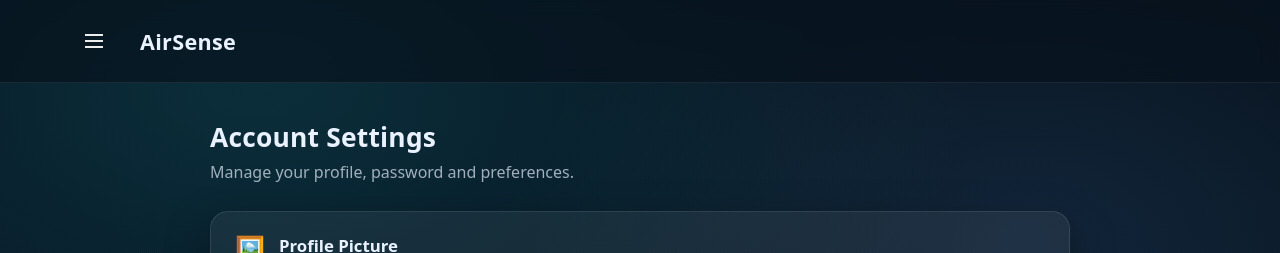
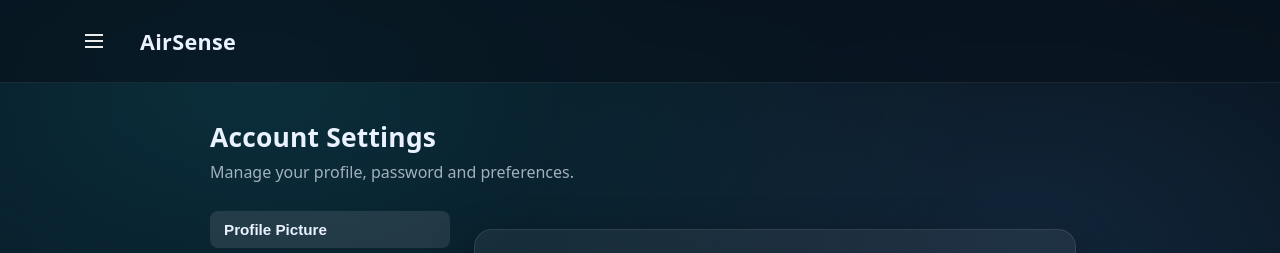
Before and after one commit to kernelkiranerys/GroupProject, a Django app: page /settings/ in a window 1280 px wide. Shown: the top 253 px of the page. Run offline with Django 4.2, Linux system fonts and the light colour scheme; the visitor is signed in with stand-in values (Sample User, id 1).

Commit message:
[INFO] Changes made to the requirements file for new moduals that are needed, redesign of the settings page has been implimented and improvements made to the profile pictures (More work needed on displaying and selecting current user picture)
Co-authored-by: Copilot <copilot@github.com>

```diff
--- a/Hyper_Local_Weather/models.py
+++ b/Hyper_Local_Weather/models.py
@@ -1,9 +1,10 @@
 from django.db import models
 from django.contrib.auth.models import User
+from django.core.validators import MinValueValidator
 
 class Profile(models.Model):
     user = models.OneToOneField(User, on_delete=models.CASCADE)
-    image = models.CharField(max_length=255, default='/static/Defaults/Default-profile.jpg')
+    image = models.ImageField(upload_to='profile_pics/', default='Defaults/Default-profile.jpg')
 
     def __str__(self):
         return f"{self.user.username}'s Profile"
--- a/requirements.txt
+++ b/requirements.txt
@@ -4,3 +4,4 @@ bme680
 smbus2
 pa1010d
 django-cors-headers
+Pillow
--- a/static/css/style.css
+++ b/static/css/style.css
@@ -256,16 +256,25 @@ body{
 .pill--soft{ background: rgba(34,211,238,0.08); border-color: rgba(34,211,238,0.18); }
 
 .footer{
-  margin-top: 18px;
+  position: fixed;
+  bottom: 0;
+  left: 0;
+  right: 0;
+  z-index: 1000;
   border-top: 1px solid rgba(255,255,255,0.08);
-  background: rgba(7,18,28,0.35);
+  background: rgba(7,18,28,0.85);
+  backdrop-filter: blur(10px);
 }
 .footer__inner{
   display:flex;
   justify-content: space-between;
   flex-wrap: wrap;
   gap: 10px;
-  padding: 14px 0;
+  padding: 14px 18px;
+}
+
+body {
+  padding-bottom: 60px; /* Adjust this value to match the height of your footer */
 }
 
 .pagehead{
@@ -998,6 +1007,70 @@ body{
   margin-top: 10px;
   height: 420px;
   position: relative;
+}
+
+/* ========= SETTINGS PAGE ========= */
+
+.settings-layout {
+  display: grid;
+  grid-template-columns: 240px 1fr;
+  gap: 24px;
+  margin-top: 18px;
+}
+
+.settings-nav {
+  display: flex;
+  flex-direction: column;
+  gap: 4px;
+}
+
+.settings-nav__btn {
+  width: 100%;
+  padding: 10px 14px;
+  border: 0;
+  background: transparent;
+  color: var(--muted);
+  font-size: 0.95rem;
+  font-weight: 700;
+  text-align: left;
+  border-radius: 8px;
+  cursor: pointer;
+  transition: background 0.2s, color 0.2s;
+}
+
+.settings-nav__btn:hover {
+  background: rgba(255, 255, 255, 0.06);
+  color: var(--text);
+}
+
+.settings-nav__btn--active {
+  background: rgba(255, 255, 255, 0.1);
+  color: var(--text);
+  font-weight: 800;
+}
+
+.tab-pane {
+  display: none;
+}
+
+.tab-pane:first-child {
+  display: block;
+}
+
+@media (max-width: 768px) {
+  .settings-layout {
+    grid-template-columns: 1fr;
+  }
+  .settings-nav {
+    flex-direction: row;
+    overflow-x: auto;
+    padding-bottom: 10px;
+  }
+  .settings-nav__btn {
+    white-space: nowrap;
+  }
+}
+
   overflow: hidden;
 
   border-radius: 16px;
--- a/templates/Hyper_Local_Weather/settings.html
+++ b/templates/Hyper_Local_Weather/settings.html
@@ -13,8 +13,18 @@
     </div>
   </div>
 
+  <div class="settings-layout">
+    <nav class="settings-nav">
+      <button class="settings-nav__btn" data-tab="profile-picture">Profile Picture</button>
+      <button class="settings-nav__btn" data-tab="profile">Profile</button>
+      <button class="settings-nav__btn" data-tab="password">Change Password</button>
+      <button class="settings-nav__btn" data-tab="appearance">Appearance</button>
+      <button class="settings-nav__btn" data-tab="account-info">Account Info</button>
+    </nav>
 
+    <div class="settings-content">
       <!-- ── PROFILE PICTURE SECTION ── -->
+      <div class="tab-pane" id="profile-picture">
         <div class="settings-section card">
           <div class="settings-section__head">
             <span class="settings-section__icon">🖼️</span>
@@ -24,10 +34,6 @@
             </div>
           </div>
 
-  <img src="{% static user.profile.avatar_url %}"> <img src="{% static 'Defaults/Default-profile.jpg' %}">
-
-  <!-- this section will load the images within the static directory to show the user the available avatars within static/User_Icons/ -->
-
           {% if avatar_success %}
             <div class="settings-alert settings-alert--ok">{{ avatar_success }}</div>
           {% endif %}
@@ -35,16 +41,23 @@
             <div class="settings-alert settings-alert--err">{{ avatar_error }}</div>
           {% endif %}
 
+          <form method="post" class="settings-form" enctype="multipart/form-data">
+            {% csrf_token %}
             <div class="avatar-modal">
               <div class="modal-header">
                 <div class="current-avatar-card">
                   <!--current avatar -->
-      <img src="{% static user.profile.avatar_url %}" alt="Current avatar" class="avatar-image">
+                  {% if user.profile.image %}
+                    <img src="{{ user.profile.image.url }}" alt="Current avatar" class="avatar-image">
+                  {% else %}
+                    <img src="{% static 'Defaults/Default-profile.jpg' %}" alt="Default profile picture" class="avatar-image">
+                  {% endif %}
                   <div class="avatar-circle large"></div>
                 </div>
 
                 <div class="import-card">
-      <button class="import-btn">Import own image</button>
+                  <input type="file" name="uploaded_avatar" id="id_uploaded_avatar" style="display: none;">
+                  <label for="id_uploaded_avatar" class="import-btn">Import own image</label>
                 </div>
               </div>
 
@@ -53,19 +66,20 @@
                 <div class="avatar-grid">
                   {% for avatar in avatars %}
                     <label class="avatar-option">
-          <input type="radio" name="avatar" value="{{ avatar }}" class="avatar-radio" {% if avatar == request.user.profile.avatar_url %}checked{% endif %}>
+                      <input type="radio" name="avatar" value="{{ avatar }}" class="avatar-radio" {% if avatar == request.user.profile.image %}checked{% endif %}>
                       <img src="{% static 'User_Icons/'|add:avatar %}" alt="Avatar" class="avatar-image">
                     </label>
                   {% endfor %}
-    <form method="post" class="settings-form">
-        {% csrf_token %}
+                </div>
+              </div>
+            </div>
             <button type="submit" name="change_avatar" class="auth-submit-btn settings-btn">Save Picture</button>
           </form>
         </div>
       </div>
-</div>
 
       <!-- ── PROFILE SECTION ── -->
+      <div class="tab-pane" id="profile">
         <div class="settings-section card">
           <div class="settings-section__head">
             <span class="settings-section__icon">👤</span>
@@ -110,8 +124,10 @@
             <button type="submit" name="update_profile" class="auth-submit-btn settings-btn">Save changes</button>
           </form>
         </div>
+      </div>
 
       <!-- ── PASSWORD SECTION ── -->
+      <div class="tab-pane" id="password">
         <div class="settings-section card">
           <div class="settings-section__head">
             <span class="settings-section__icon">🔒</span>
@@ -150,8 +166,10 @@
             <button type="submit" name="change_password" class="auth-submit-btn settings-btn">Change password</button>
           </form>
         </div>
+      </div>
 
       <!-- ── APPEARANCE SECTION ── -->
+      <div class="tab-pane" id="appearance">
         <div class="settings-section card">
           <div class="settings-section__head">
             <span class="settings-section__icon">🎨</span>
@@ -178,8 +196,10 @@
             </div>
           </div>
         </div>
+      </div>
 
       <!-- ── ACCOUNT INFO ── -->
+      <div class="tab-pane" id="account-info">
         <div class="settings-section card">
           <div class="settings-section__head">
             <span class="settings-section__icon">ℹ️</span>
@@ -214,7 +234,9 @@
             </div>
           </dl>
         </div>
-
+      </div>
+    </div>
+  </div>
 </div>
 {% endblock %}
 
@@ -256,25 +278,31 @@
 </script>
 
 <script>
-function selectAvatar(element) {
-    const imageUrl = element.querySelector('img').getAttribute('src');
+  document.addEventListener('DOMContentLoaded', function () {
+    const tabs = document.querySelectorAll('.settings-nav__btn');
+    const panes = document.querySelectorAll('.tab-pane');
 
-    fetch('/update-avatar/', {
-        method: 'POST',
-        headers: {
-            'Content-Type': 'application/json',
-            'X-CSRFToken': '{{ csrf_token }}' // Django's security token
-        },
-        body: JSON.stringify({ 'avatar_url': imageUrl })
-    })
-    .then(response => response.json())
-    .then(data => {
-        if(data.status === 'success') {
-            // Update the "Current Profile Image" box instantly
-            document.querySelector('.current-avatar-circle img').src = imageUrl;
-            alert("Profile picture updated!");
+    tabs.forEach(tab => {
+      tab.addEventListener('click', () => {
+        const target = tab.getAttribute('data-tab');
+
+        tabs.forEach(t => t.classList.remove('settings-nav__btn--active'));
+        tab.classList.add('settings-nav__btn--active');
+
+        panes.forEach(pane => {
+          if (pane.id === target) {
+            pane.style.display = 'block';
+          } else {
+            pane.style.display = 'none';
           }
         });
+      });
+    });
+
+    // Activate the first tab by default
+    if (tabs.length > 0) {
+      tabs[0].click();
     }
+  });
 </script>
 {% endblock %}
```
Lines whose indentation alone changed are shown as unchanged.
